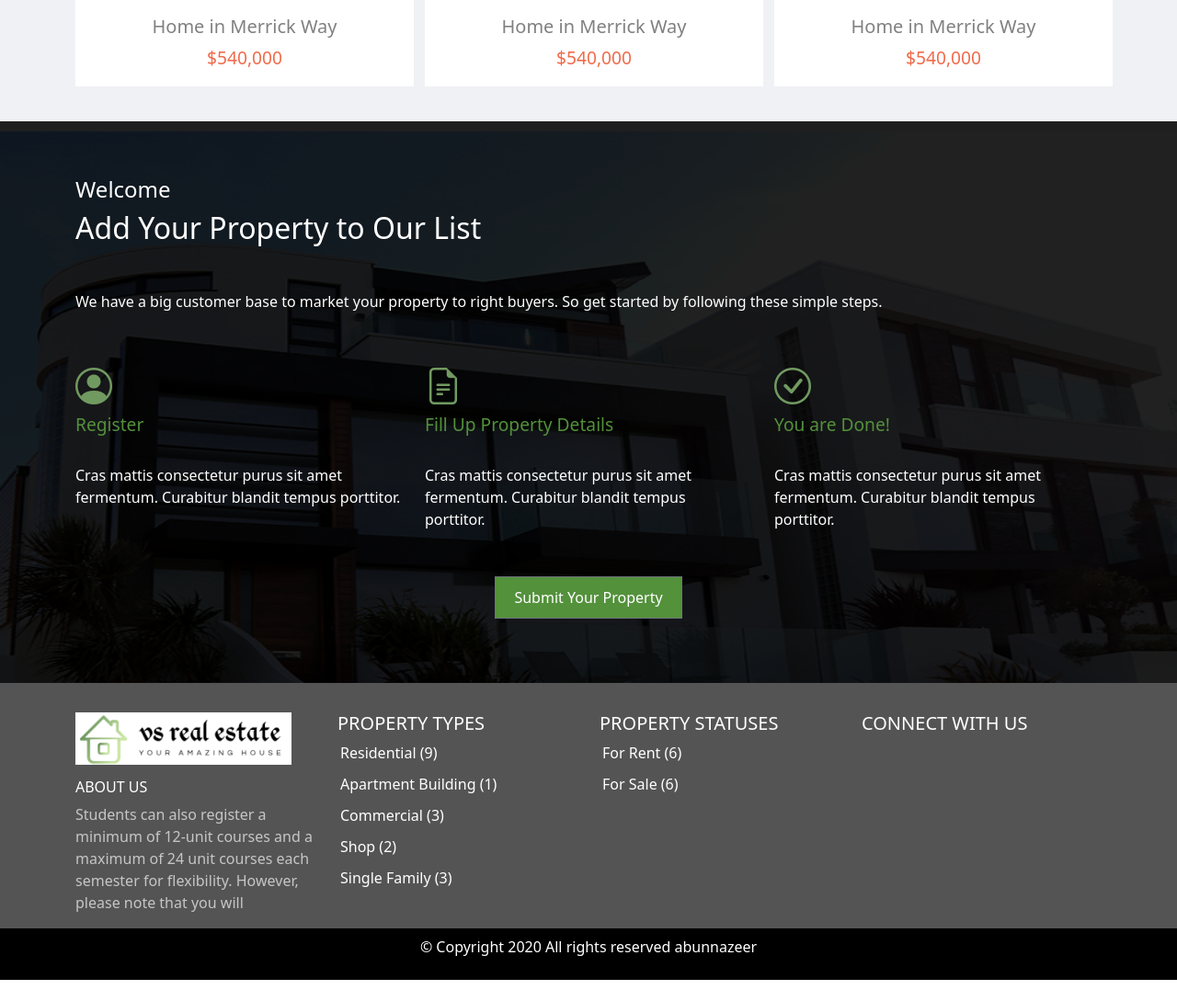
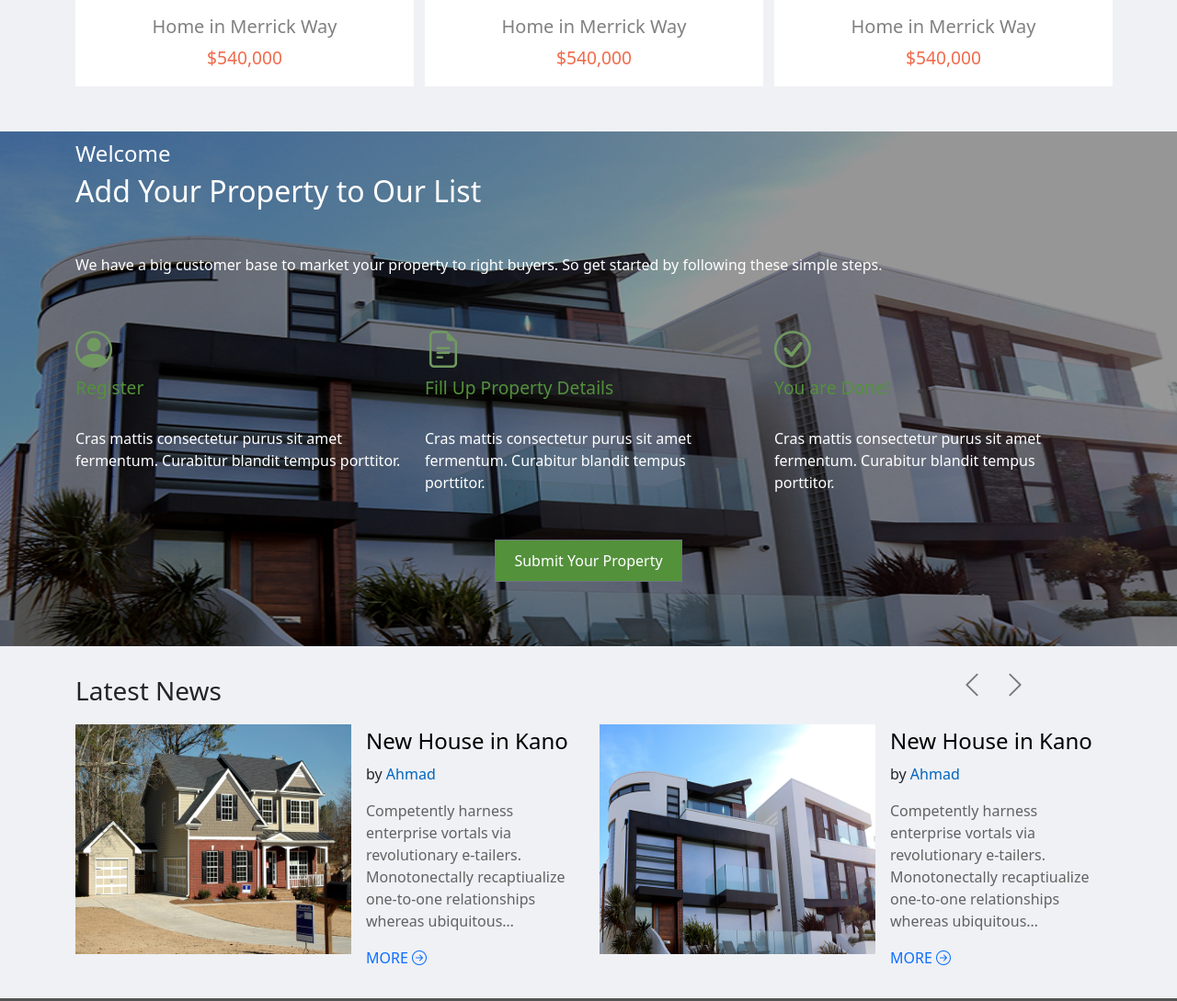
Before and after one commit to abunnazeer/vs-real-estate, a plain HTML site: page index.html in a window 1280 px wide. Shown: the part 1660-2749 px from the top of the page at 92% size. Before the commit the page ends 2726 px from the top, so only its background shows below. Drawn offline with nearby package versions, Linux system fonts and the light colour scheme.

Commit message:
cutomizing css file

```diff
--- a/index.html
+++ b/index.html
@@ -7,6 +7,8 @@
     <title>VS Real Estate</title>
     <!-- CUSTOM CSS -->
     <link rel="stylesheet" href="styles.css">
+    <!-- FAV ICON -->
+    <link rel="shortcut icon" href="assets/favicon.ico" type="image/x-icon">
     <!-- BOOTSTRAP CSS AND JSS -->
     <link rel="stylesheet" href="	https://cdn.jsdelivr.net/npm/bootstrap@5.2.2/dist/css/bootstrap.min.css">
     <script src="https://cdn.jsdelivr.net/npm/bootstrap@5.2.2/dist/js/bootstrap.bundle.min.js"></script>
@@ -354,7 +356,7 @@
 
     </section>
     <section id="submit-property-section">
-        <img src="assets/img/house/pexels-expect-best-323780.png" class="submit-p-img" alt="">
+        <img src="assets/img/house/submit-hotel.png" class="submit-p-img" alt="">
         <div class="custom-submit-pro-container">
             <div class="container pt-50">
                 <h4>Welcome</h4>
@@ -400,7 +402,7 @@
                         <div class="col-lg-6 col-md-6 col-sm-6">
                             <div class="news-container">
                                 <div class="news-image-box">
-                                    <img src="assets/img/get-lost-mike.jpg" alt="">
+                                    <img src="assets/img/house/pexels-pixabay-164522.png" alt="">
                                 </div>
                                 <div class="content-box">
                                     <div class="news-title">
@@ -418,7 +420,7 @@
                         <div class="col-lg-6 col-md-6 col-sm-6">
                             <div class="news-container">
                                 <div class="news-image-box">
-                                    <img src="assets/img/get-lost-mike.jpg" alt="">
+                                    <img src="assets/img/house/pexels-expect-best-323780.png" alt="">
                                 </div>
                                 <div class="content-box">
                                     <div class="news-title">
@@ -440,7 +442,7 @@
                         <div class="col-lg-6 col-md-6 col-sm-6">
                             <div class="news-container">
                                 <div class="news-image-box">
-                                    <img src="assets/img/get-lost-mike.jpg" alt="">
+                                    <img src="assets/img/house/pexels-pixabay-164522.png" alt="">
                                 </div>
                                 <div class="content-box">
                                     <div class="news-title">
@@ -458,7 +460,7 @@
                         <div class="col-lg-6 col-md-6 col-sm-6">
                             <div class="news-container">
                                 <div class="news-image-box">
-                                    <img src="assets/img/get-lost-mike.jpg" alt="">
+                                    <img src="assets/img/house/pexels-binyamin-mellish-1396132.png" alt="">
                                 </div>
                                 <div class="content-box">
                                     <div class="news-title">
@@ -480,7 +482,7 @@
                         <div class="col-lg-6 col-md-6 col-sm-6">
                             <div class="news-container">
                                 <div class="news-image-box">
-                                    <img src="assets/img/get-lost-mike.jpg" alt="">
+                                    <img src="assets/img/house/pexels-pixabay-53610.png" alt="">
                                 </div>
                                 <div class="content-box">
                                     <div class="news-title">
@@ -498,7 +500,7 @@
                         <div class="col-lg-6 col-md-6 col-sm-6">
                             <div class="news-container">
                                 <div class="news-image-box">
-                                    <img src="assets/img/get-lost-mike.jpg" alt="">
+                                    <img src="assets/img/house/pexels-max-vakhtbovych-7031607.png" alt="">
                                 </div>
                                 <div class="content-box">
                                     <div class="news-title">
--- a/styles.css
+++ b/styles.css
@@ -1,18 +1,12 @@
-
-
-
-
-/* ROOM FEATURED SECTION */
+/* ROOM FEATURED SECTION STYLES START HERE*/
 #featured-houses-section {
     background-color: #eff1f5;
     padding-top: 50px;
-    padding-bottom: 345px;
 }
 .custom-h5-styles{
     text-align: center;
     margin: 1rem;
 }
-
 .custom-h5-styles a{
     color: grey;
     text-decoration: none;
@@ -30,14 +24,10 @@
     height: 220px;
     cursor: pointer;
 }
-
-
 .img-zoom-styles:hover img {
     transform: scale(0.97);
     transition: all 0.35s ease-in;
 }
-
-
 /* FOR SALE TAG ON THE IMAGE */
 .for-sale{
     position: absolute;
@@ -59,26 +49,19 @@
     color: #fff;
     font-size: 0.9rem;
 }
+/* ROOM FEATURED SECTION STYLES ENDS HERE*/
 
 
-/* SUBMIT PROPERTY SECTION */
-
-
+/* SUBMIT PROPERTY SECTION STYLES START HERE */
 #submit-property-section{
     position: relative;
 }
-.submit-p-img{
-    width: 100%;
-    height: 600px;
-
-}
-
 .custom-submit-pro-container{
     position: absolute;
     bottom: 0px;
-    background-color: #000000de;
+    top: 10px;
     width: 100%!important;
-    padding-top: 50px;
+
     color: #fff;
 }
 .custom-text-pr-styles h2{
@@ -115,7 +98,10 @@
     background-color: #5a7f4b;
 }
 
-/* FOOTER SECTION STYLES */
+/* SUBMIT PROPERTY SECTION STYLES ENDS HERE */
+
+
+/* FOOTER SECTION STYLES START HERE */
 #footer-section{
     background-color: #545454;
     padding-top: 2rem;
@@ -142,7 +128,12 @@ padding-bottom: 10px;
 .footer-p{
     color: #c6c6c6;
 }
-/* COPYRIGHT SECTION */
+
+
+/* FOOTER SECTION STYLES ENDS HERE */
+
+
+/* COPYRIGHT SECTION STYLES START HERE */
 #copyright-section{
     background-color: #000;
     text-align: center;
@@ -157,27 +148,29 @@ padding-bottom: 10px;
 #copyright-section a:hover{
     color: #777777;
 }
-/* MEDIA QUERY SECTION */
+/* COPYRIGHT SECTION STYLES ENDS HERE */
 
+/* THIS STYLE HIDE THE NEWS SECTION ON MOBILE */
 #news-section{
     display: none;
 
 }
 
-
-
 /* Extra small devices (phones, 600px and down) */
 @media only screen and (max-width: 600px) {
+    /* THIS HIDE CARD BOX ON THE SLIDE PAGE */
     .card-box {
         display: none;
     }
+    .submit-p-img {
+        width: 100%;
+        height: 55rem;
 
+    }
     .custom-submit-pro-container {
         position: absolute;
         bottom: 0px;
-        background-color: #000000de;
-        width: 100%!important;
-        padding-top: 60px;
+
         color: #fff;
     }
 
@@ -231,14 +224,13 @@ padding-bottom: 10px;
     .card-box {
         display: none;
     }
+    .submit-p-img {
+        width: 100%;
+        height: 55rem;
+    }
 
     .custom-submit-pro-container {
         position: absolute;
-        bottom: 0px;
-        background-color: #000000de;
-        width: 100%!important;
-        padding-top: 60px;
-        color: #fff;
     }
 
 
@@ -290,6 +282,10 @@ padding-bottom: 10px;
        display: none;
     }
 
+    .submit-p-img {
+        width: 100%;
+        height: 55rem;
+    }
     #featured-houses-section {
         background-color: #eff1f5;
         padding-top: 50px;
@@ -331,8 +327,6 @@ padding-bottom: 10px;
         width: 100%;
         background-color: #53913b!important;
     }
-
-
 }
 
 /* Large devices (laptops/desktops, 992px and up) */
@@ -363,7 +357,6 @@ padding-bottom: 10px;
 
     #home-slide{
         position: relative;
-
     }
 
     .card-box{
@@ -384,7 +377,6 @@ padding-bottom: 10px;
         text-align: left;
         font-weight: normal;
         font-size: 2rem;
-
     }
 
     .card-box h3{
@@ -411,8 +403,6 @@ padding-bottom: 10px;
         display: flex;
         text-align: left;
         margin: 1rem auto;
-
-
     }
 
     /* ICON SECTION */
@@ -432,7 +422,6 @@ padding-bottom: 10px;
 
 
     /* CUSTOM SLIDE STYLE HEIGHT */
-
     .custom-image-class{
      height: 600px;
     }
@@ -510,6 +499,7 @@ padding-bottom: 10px;
 
     /* NEWS SECTION */
     #news-section{
+        display: block;
         position: relative;
         background-color: #eff1f5;
         padding: 2rem 0rem 2rem 0rem;
@@ -587,7 +577,11 @@ padding-bottom: 10px;
         background-color: #eff1f5;
         padding-top: 50px;
         padding-bottom: 0px;
+    }
+
+    .submit-p-img{
+        width: 100%;
+        max-height: 35rem;
 
     }
-
 }
```
Also changed, not shown: pages/agent.html (+3 -0 lines), pages/contact.html (+2 -0 lines), pages/gallery.html (+4 -0 lines), pages/news.html (+3 -0 lines), pages/properties.html (+3 -0 lines), assets/favicon.ico (added), assets/img/curtis-adam.png (added), assets/img/house/submit-hotel.png (added), 2 other files.
